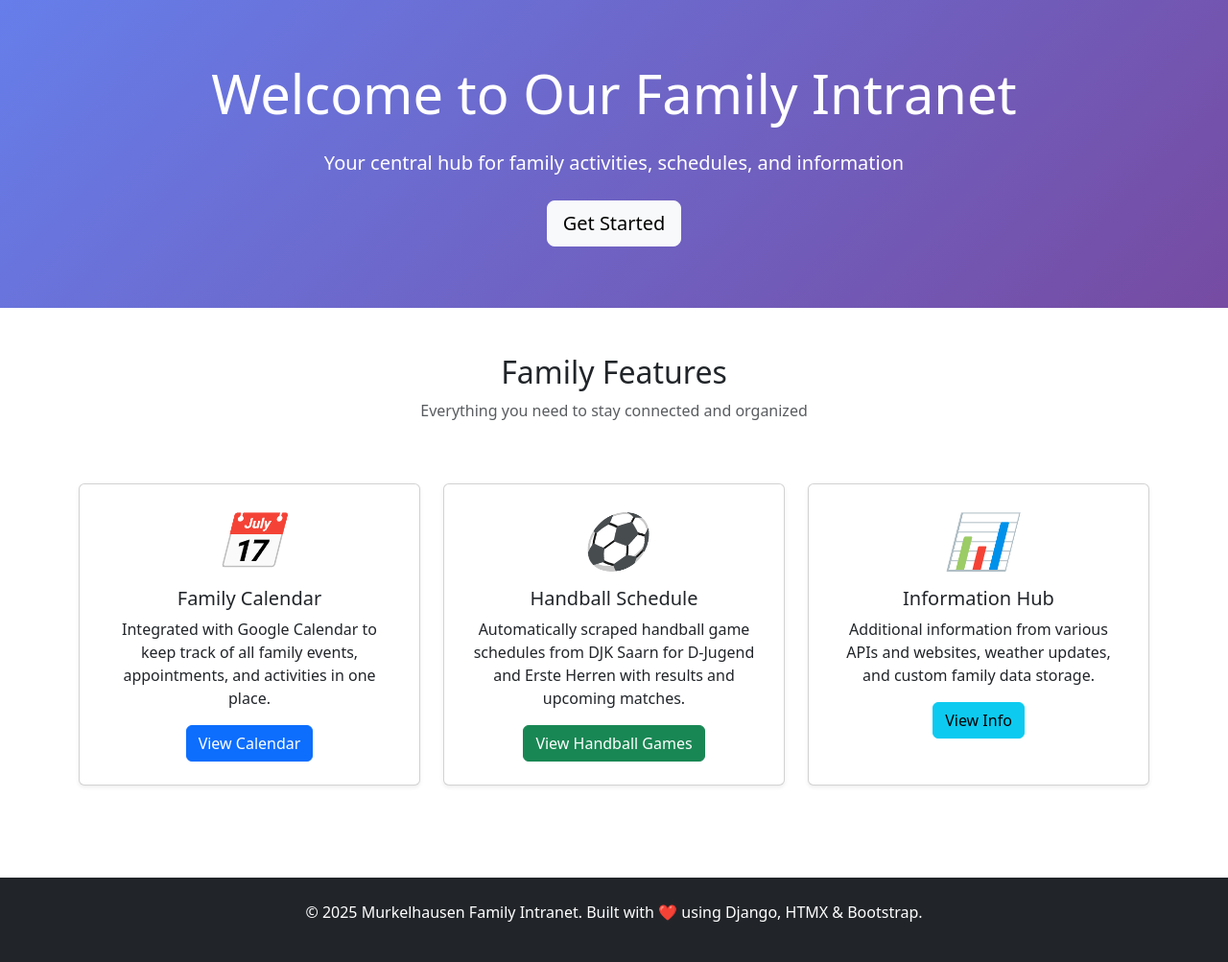
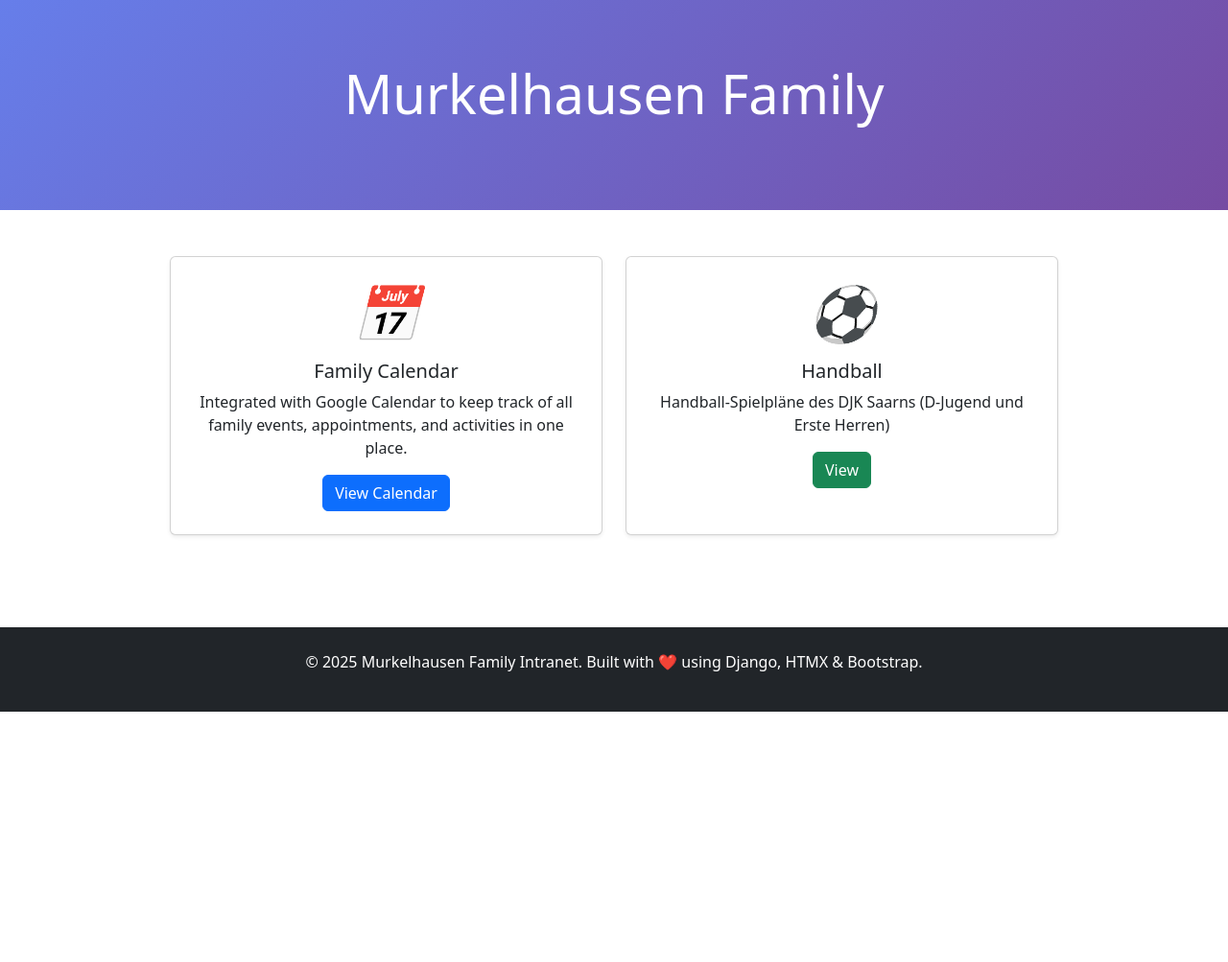
Before and after one commit to Relativity74205/murkelhausen_app3, a Django app: page / in a window 1280 px wide. Shown: the part 56-1059 px from the top of the page at 96% size. After the commit the page ends 798 px from the top, so only its background shows below. Run offline with Django 5.2, Linux system fonts and the light colour scheme.

Commit message:
fix: some fixes to the homapage

```diff
--- a/core/templates/core/home.html
+++ b/core/templates/core/home.html
@@ -59,11 +59,7 @@
     <!-- Hero Section -->
     <section class="hero-section">
         <div class="container text-center">
-            <h1 class="display-4 mb-4">Welcome to Our Family Intranet</h1>
-            <p class="lead mb-4">Your central hub for family activities, schedules, and information</p>
-            <button class="btn btn-light btn-lg" hx-get="/dashboard" hx-target="#main-content">
-                Get Started
-            </button>
+            <h1 class="display-4 mb-4">Murkelhausen Family</h1>
         </div>
     </section>
 
@@ -72,16 +68,9 @@
         <!-- Features Section -->
         <section class="py-5">
             <div class="container">
-                <div class="row text-center mb-5">
-                    <div class="col">
-                        <h2>Family Features</h2>
-                        <p class="text-muted">Everything you need to stay connected and organized</p>
-                    </div>
-                </div>
-
-                <div class="row g-4">
+                <div class="row g-4 justify-content-center">
                     <!-- Calendar Feature -->
-                    <div class="col-md-4">
+                    <div class="col-md-5">
                         <div class="card feature-card shadow-sm">
                             <div class="card-body text-center p-4">
                                 <div class="mb-3">
@@ -100,42 +89,23 @@
                     </div>
 
                     <!-- Games Feature -->
-                    <div class="col-md-4">
+                    <div class="col-md-5">
                         <div class="card feature-card shadow-sm">
                             <div class="card-body text-center p-4">
                                 <div class="mb-3">
                                     <i class="display-4">⚽</i>
                                 </div>
-                                <h5 class="card-title">Handball Schedule</h5>
+                                <h5 class="card-title">Handball</h5>
                                 <p class="card-text">
-                                    Automatically scraped handball game schedules from DJK Saarn
-                                    for D-Jugend and Erste Herren with results and upcoming matches.
+                                    Handball-Spielpläne des DJK Saarns (D-Jugend und Erste Herren)
                                 </p>
                                 <a href="{% url 'handball_games' %}" class="btn btn-success">
-                                    View Handball Games
+                                    View
                                 </a>
                             </div>
                         </div>
                     </div>
 
-                    <!-- Info Hub Feature -->
-                    <div class="col-md-4">
-                        <div class="card feature-card shadow-sm">
-                            <div class="card-body text-center p-4">
-                                <div class="mb-3">
-                                    <i class="display-4">📊</i>
-                                </div>
-                                <h5 class="card-title">Information Hub</h5>
-                                <p class="card-text">
-                                    Additional information from various APIs and websites,
-                                    weather updates, and custom family data storage.
-                                </p>
-                                <button class="btn btn-info" hx-get="/info" hx-target="#main-content">
-                                    View Info
-                                </button>
-                            </div>
-                        </div>
-                    </div>
                 </div>
             </div>
         </section>
```
Also changed, not shown: core/templates/core/handball_games.html (+29 -22 lines).
